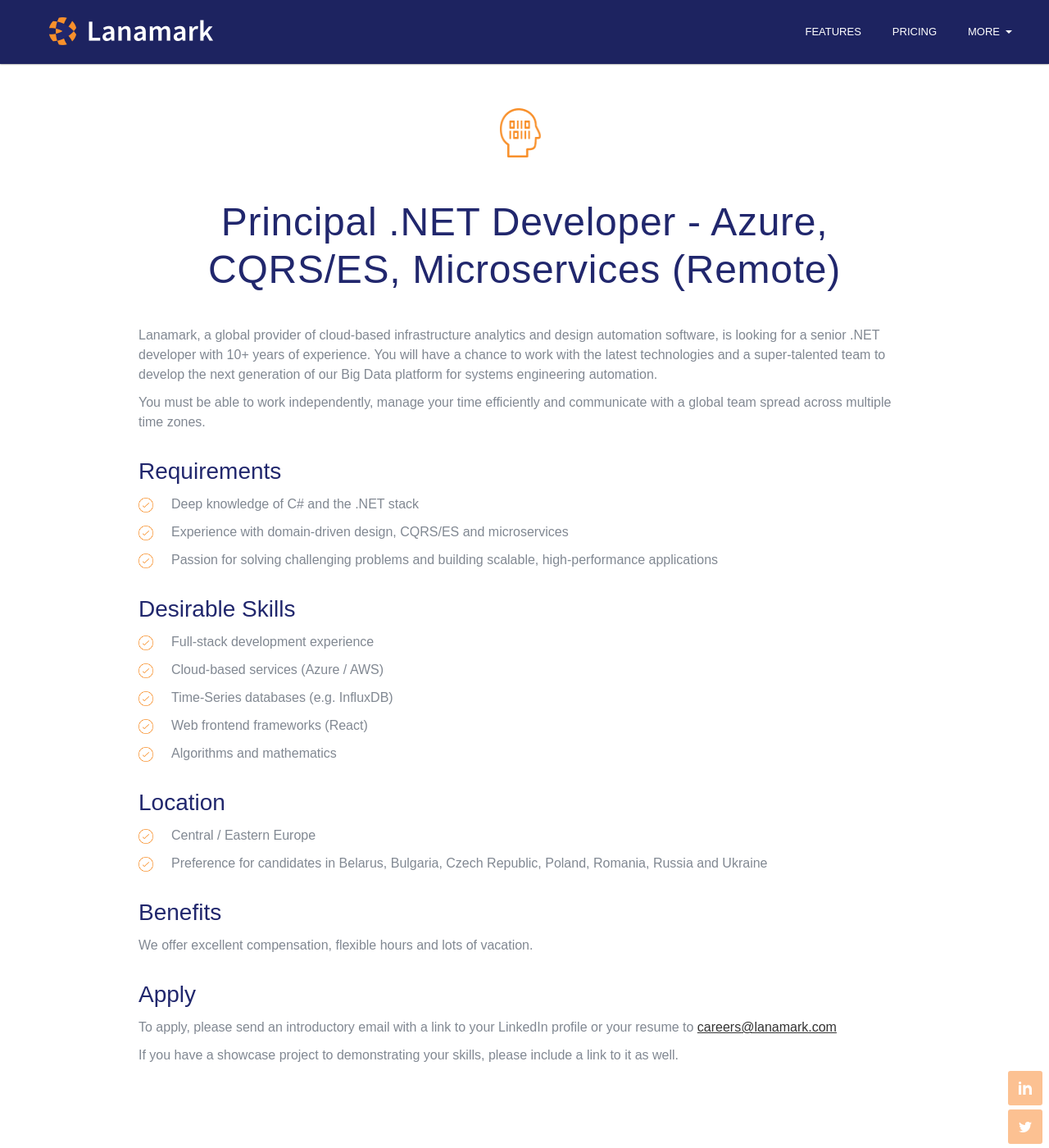
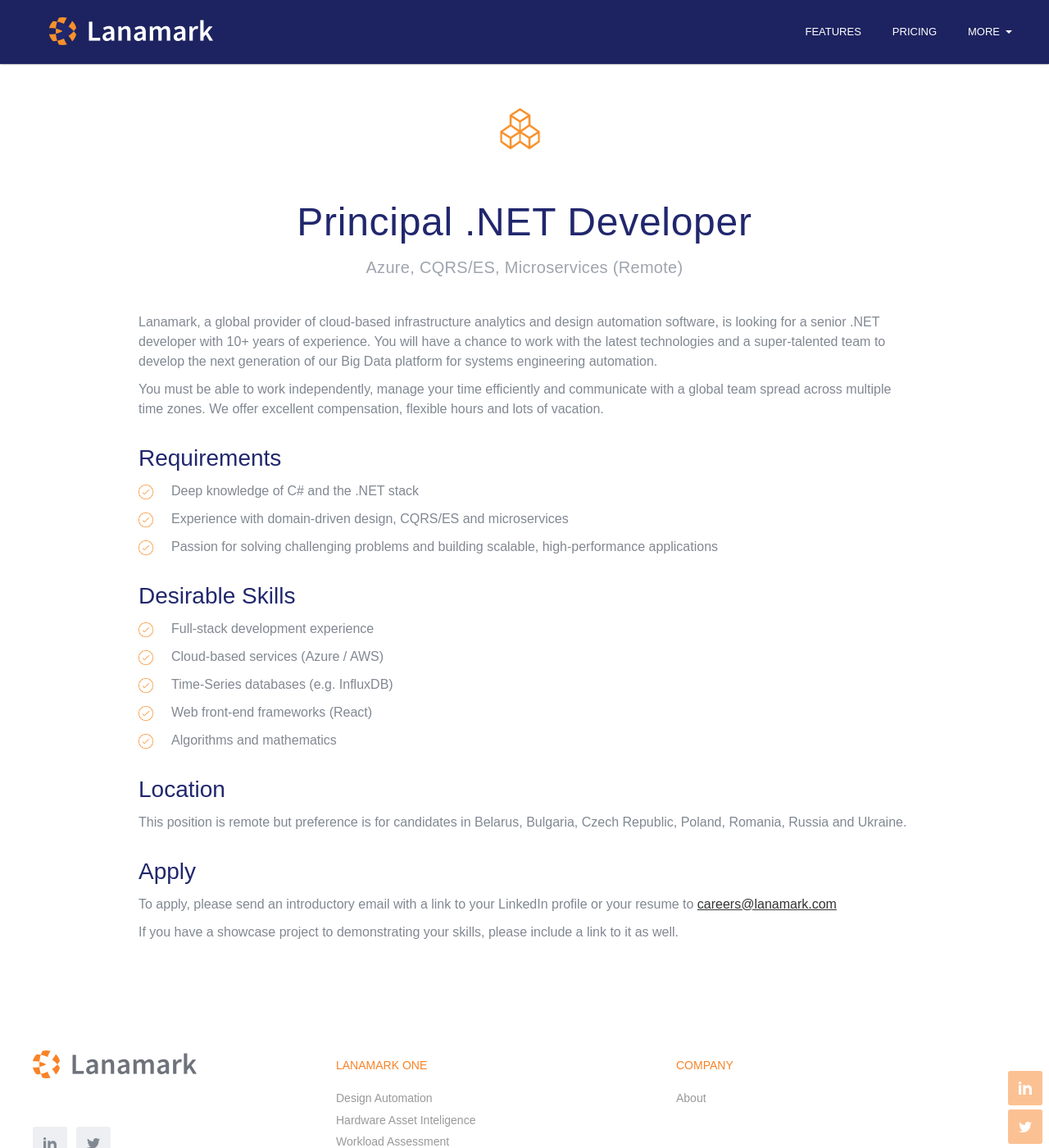
Before and after one commit to lanamark-dev/lanamark.github.io, a Jekyll site: the page built from jobs/senior-developer.html, in a window 1280 px wide and 1400 px high, scrolled down 345 px. Shown: the whole window at 82% size. Built offline with Jekyll 4.4.1, drawn with Linux system fonts in a browser that asks for light colours; nearby versions of some CDN libraries.

Commit message:
Updated jobs page

```diff
--- a/jobs/senior-developer.html
+++ b/jobs/senior-developer.html
@@ -9,7 +9,7 @@
   <div class="inner">
     <div class="wrap">
       <i class="icon account-code"></i>
-      <h2>Principal .NET Developer - Azure, CQRS/ES, Microservices (Remote)</h2>
+      <h2>Principal .NET Developer <small>Azure, CQRS/ES, Microservices (Remote)</small></h2>
     </div>
   </div>
 </div>
@@ -46,7 +47,7 @@
           <p class="check">Full-stack development experience</p>
           <p class="check">Cloud-based services (Azure / AWS)</p>
           <p class="check">Time-Series databases (e.g. InfluxDB)</p>
-          <p class="check">Web frontend frameworks (React)</p>
+          <p class="check">Web front-end frameworks (React)</p>
           <p class="check">Algorithms and mathematics</p>
         </article>
       </section>
@@ -55,16 +56,8 @@
           <h2>Location</h2>
         </header>
         <article>
-          <p class="check">Central / Eastern Europe</p>
-          <p class="check">Preference for candidates in Belarus, Bulgaria, Czech Republic, Poland, Romania, Russia and Ukraine</p>
-        </article>
-      </section>
-      <section>
-        <header>
-          <h2>Benefits</h2>
-        </header>
-        <article>
-          <p>We offer excellent compensation, flexible hours and lots of vacation.</p>
+          <p>This position is remote but preference is for candidates in Belarus,
+            Bulgaria, Czech Republic, Poland, Romania, Russia and Ukraine.</p>
         </article>
       </section>
       <section>
```
Also changed, not shown: other parts of jobs/senior-developer.html (+2 -1 lines), assets/styles/images/icons/modules-2.png (added), assets/styles/images/icons@2x.png.
